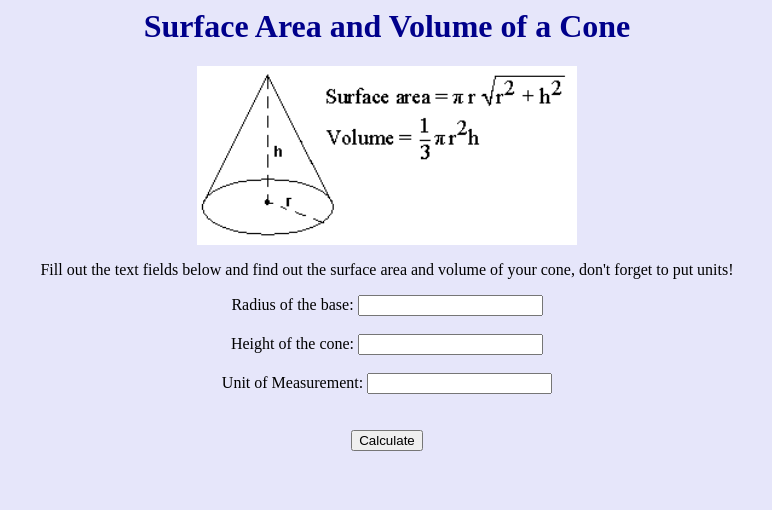
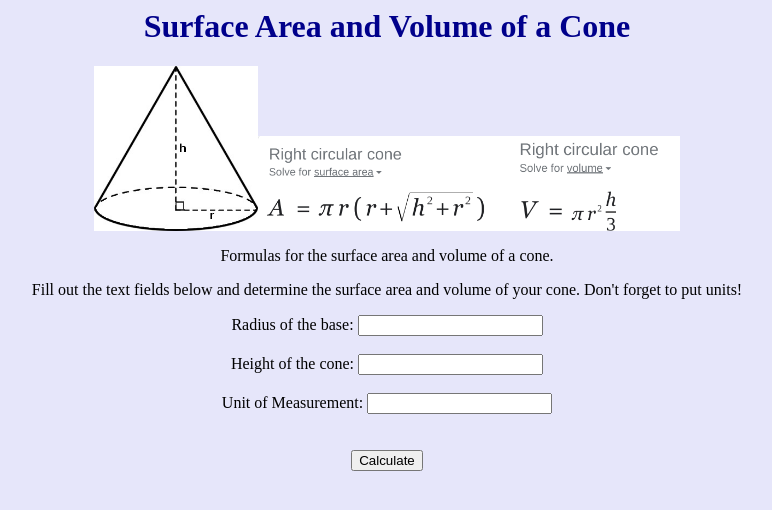
Before and after one commit to ICS20-Programming-Graeme-Barbe/Assign-02-PHP-Calculations, a PHP site: page / in a window 1280 px wide. Shown: the top 510 px of the page, without its empty margins (253-1025 px from the left). Run offline with PHP 8.4, Linux system fonts and the light colour scheme.

Commit message:
index.php

```diff
--- a/index.php
+++ b/index.php
@@ -11,13 +11,16 @@
 		<!-- Css style sheet -->
 		<link rel="stylesheet"dfghj href="./css/style.css" />
 		<title>Surface Area and Volume of a Cone</title>
-	</headlm
+	</head>
 	<body>
 		<!-- Title, Info and image -->
 		<center><?php
 			echo '<center><h1>Surface Area and Volume of a Cone</h1></center>';
-			echo '<img src="./images/cone.gif" width="30%"/>';
-			echo "<p><center>Fill out the text fields below and find out the surface area and volume of your cone, don't forget to put units!</center></p>";
+			echo '<img src="./images/Diagram.jpg" width="13%"/>';
+			echo '<img src="./images/surfaceArea.png" width="20%"/>';
+			echo '<img src="./images/Volume.png" width="13.38%"/>';
+			echo '<center><p>Formulas for the surface area and volume of a cone.</center></p>';
+			echo "<p><center>Fill out the text fields below and determine the surface area and volume of your cone. Don't forget to put units!</center></p>";
 		?>
 		<!-- Textfields -->
 		<form method = "post">
@@ -38,10 +41,10 @@
 				$unit = $_POST['Unit'];
 				$surfaceArea = pi() * $radius * ($radius + sqrt($height ** 2 + $radius ** 2));
 				$surfaceArea = round($surfaceArea, 2);
-				$volume = 1/3 * (pi() * ($radius ** 2) * $height);
+				$volume = (pi() * ($radius ** 2) * $height / 3);
 				$volume = round($volume, 2);
-				echo "<br><br>The surface area of the cone is " . $surfaceArea . $unit . '²';
-				echo "<br><br>The volume of the cone is " . $volume . $unit . "³";
+				echo "<br><br>The surface area of the cone is " . $surfaceArea . " " . $unit . '²';
+				echo "<br><br>The volume of the cone is " . $volume . " " . $unit . "³";
 			}
 		?>
 	</body>
```
Also changed, not shown: images/Diagram.jpg (added), images/Volume.png (added), images/cone.gif (deleted), images/surfaceArea.png (added).
